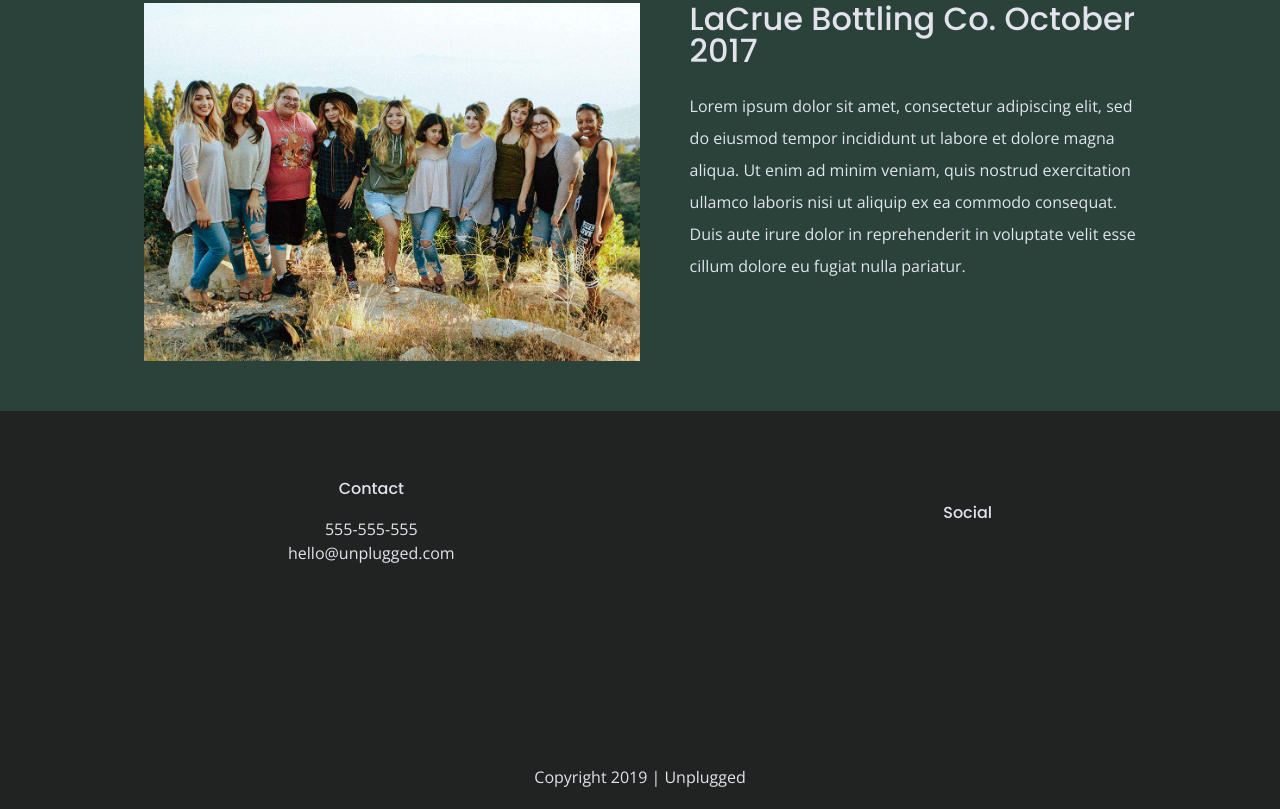
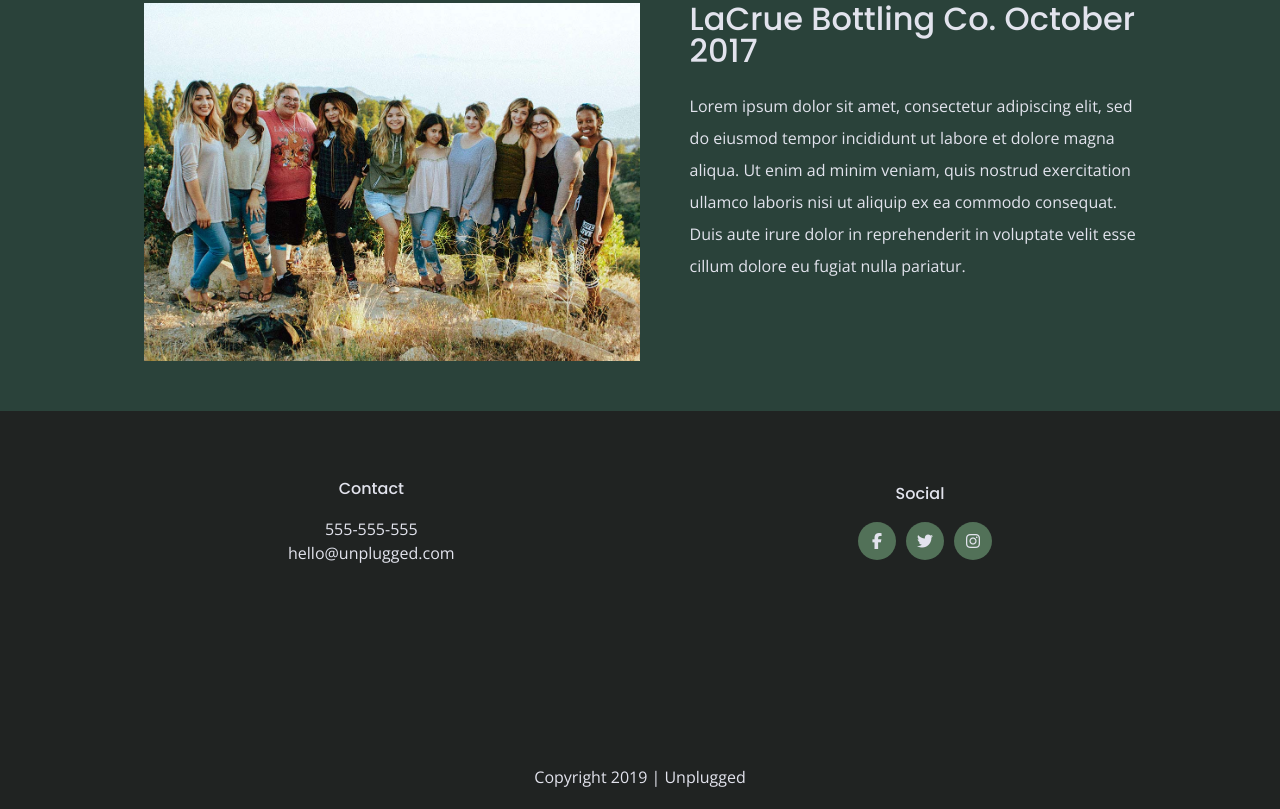
Before and after one commit to djrdeveloper/206-unplugged, a website built with Parcel: page index.html in a window 1280 px wide. Shown: the part 1979-2788 px from the top of the page. Built offline with nearby package versions, Linux system fonts and the light colour scheme.

Commit message:
Social Icons added

```diff
--- a/css/main.css
+++ b/css/main.css
@@ -353,19 +353,36 @@ footer .content-wrapper
 footer .contact {
   margin-bottom: 50px;
 }
-
+.social
+{
+  display: flex;
+  justify-content: center;
+  align-content: center;
+  flex-flow:column wrap;
+}
 footer .social-icons {
   display: flex;
-  justify-content: space-around;
+  justify-content: center;
+  font-size: 1em;
+}
+
+footer .social-icons p
+{
+  display: flex;
+  height: 38px;
+  width: 38px;
+  background-color:#527158;
+  border-radius: 50%;
   align-items: center;
 }
-
-footer .social-icons p {
-  display: flex;
-  justify-content: center;
-  align-items: center;
+footer .social-icons i
+{
+  width: 100%;
 }
-
+footer p
+{
+  margin: 10px;
+}
 footer .copyright {
   margin: 20px 0;
 }
@@ -381,10 +398,7 @@ header .content-wrapper
 {
   margin: 0;
 }
-footer p
-{
-  margin: 0;
-}
+
 
 
 
@@ -606,6 +620,29 @@ footer p
       padding: 50px;
       width: 85%;
     }
+    .social
+{
+  display: flex;
+  justify-content: center;
+  align-content: center;
+  flex-flow:column wrap;
+}
+
+footer .social-icons {
+  display: flex;
+  font-size: 1em;
+}
+
+footer .social-icons p
+{
+  width: 38px;
+  padding: 0;
+  margin: 0 0 0 10px;
+
+  background-color:#527158;
+  border-radius: 50%;
+}
+
     /*Features Icons*/
 .features i {
 	font-size: 3.75em;
@@ -660,7 +697,26 @@ footer p
     {
       margin-bottom: 0;
     }
-
+    footer .social-icons p
+    {
+    display: flex;
+    height: 38px;
+    width: 38px;
+    background-color:#527158;
+    border-radius: 50%;
+    align-items: center;
+    }
+footer .social-icons i
+{
+  width: 100%;
+}
+footer p
+{
+  margin: 10px;
+}
+footer .copyright {
+  margin: 20px 0;
+}
     footer .copyright
     {
       display: flex;
--- a/index.html
+++ b/index.html
@@ -146,9 +146,16 @@
   <div class="social">
     <h3>Social</h3>
     <div class="social-icons">
-      <p><a href="https://www.facebook.com/yoursite" target="_blank"></a></p>
-      <p><a href="https://www.twitter.com/yoursite" target="_blank"></a></p>
-      <p><a href="https://www.instagram.com/yoursite" target="_blank"></a></p>
+      <p><i class="fab fa-facebook-f"></i>
+        <a href="https://www.facebook.com/yoursite" target="_blank"></a>
+      </p>
+      <p><i class="fab fa-twitter"></i>
+        <a href="https://www.twitter.com/yoursite" target="_blank"></a>
+      </p>
+      <p>
+        <i class="fab fa-instagram"></i>
+        <a href="https://www.instagram.com/yoursite" target="_blank"></a>
+      </p>
     </div>
     </div>
     </div>
```
